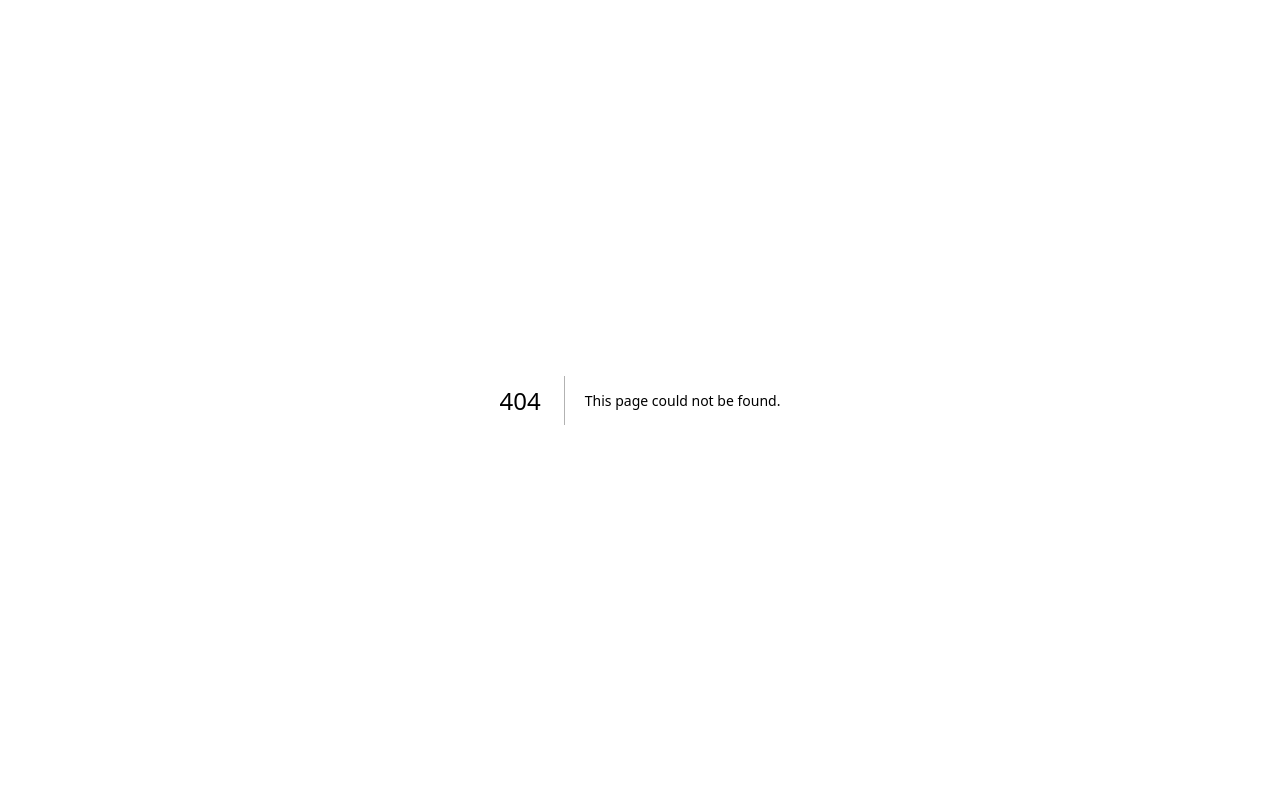
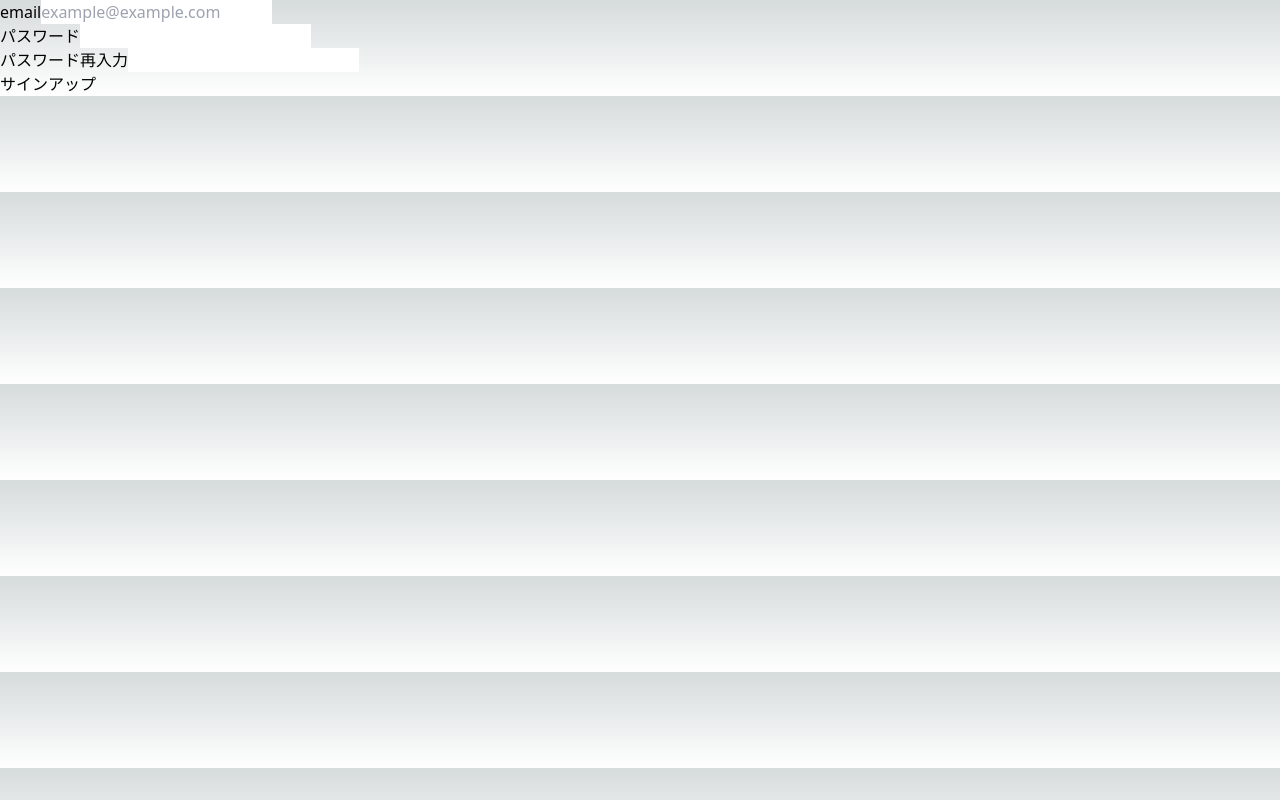
Before and after one commit to focta/react-loginform-sample, a Next.js app: page /signup in a window 1280 px wide. Before the commit this address had no page. Built offline with nearby package versions, Linux system fonts and the light colour scheme.

Commit message:
Nextのrチュートリアルを見ながら実装

```diff
--- a/package.json
+++ b/package.json
@@ -19,6 +19,7 @@
     "postcss": "8.4.23",
     "react": "18.2.0",
     "react-dom": "18.2.0",
+    "react-hook-form": "^7.43.9",
     "tailwindcss": "3.3.1",
     "typescript": "5.0.4"
   }
--- /dev/null
+++ b/src/pages/login.tsx
@@ -0,0 +1,5 @@
+import React from "react";
+
+export default function login() {
+  return <div>login</div>;
+}
--- /dev/null
+++ b/src/pages/products/index.tsx
@@ -0,0 +1,25 @@
+import React from "react";
+import { Inter } from "next/font/google";
+import Link from "next/link";
+
+const inter = Inter({ subsets: ["latin"] });
+
+export default function ProductList() {
+  return (
+    <div>
+      <main
+        className={`flex min-h-screen flex-col items-center justify-between p-24 ${inter.className}`}
+      >
+        <h2 className={`mb-3 text-2xl font-semibold`}>商品一覧</h2>
+        <ul>
+            <li>
+                <Link href="/products/smartphone">
+                    スマートフォン
+                </Link>
+            </li>
+        </ul>
+
+      </main>
+    </div>
+  );
+}
--- /dev/null
+++ b/src/pages/signup.tsx
@@ -0,0 +1,52 @@
+import React from "react";
+import { SubmitHandler, useForm } from "react-hook-form";
+
+type Inputs = {
+  email: string;
+  password: string;
+  confirmationPassword: string;
+};
+
+export default function Signup() {
+  const {
+    register,
+    handleSubmit,
+    formState: { errors },
+  } = useForm<Inputs>();
+
+  const onSubmit: SubmitHandler<Inputs> = (data) => console.log(data);
+
+  return (
+    <>
+      <form>
+        <div>
+          <label>email</label>
+          <input
+            type="email"
+            color="#0000ff"
+            placeholder="example@example.com"
+            {...register("email", { required: true })}
+          />
+          {errors.email && <p>Eメールは必須です</p>}
+        </div>
+        <div>
+          <label>パスワード</label>
+          <input
+            type="password"
+            {...register("password", { required: true })}
+          />
+          {errors.password && <p>パスワードは必須です</p>}
+        </div>
+        <div>
+          <label>パスワード再入力</label>
+          <input
+            type="password"
+            {...register("confirmationPassword", { required: true })}
+          />
+          {errors.confirmationPassword && <p>パスワード再入力は必須です</p>}
+        </div>
+        <button type="submit">サインアップ</button>
+      </form>
+    </>
+  );
+}
```
Also changed, not shown: src/styles/products.module.css (added), 1 other file (tests, documents, lock files or other folders).
